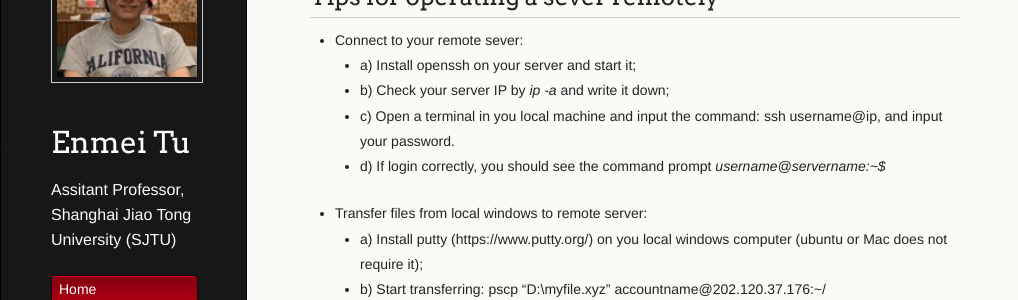
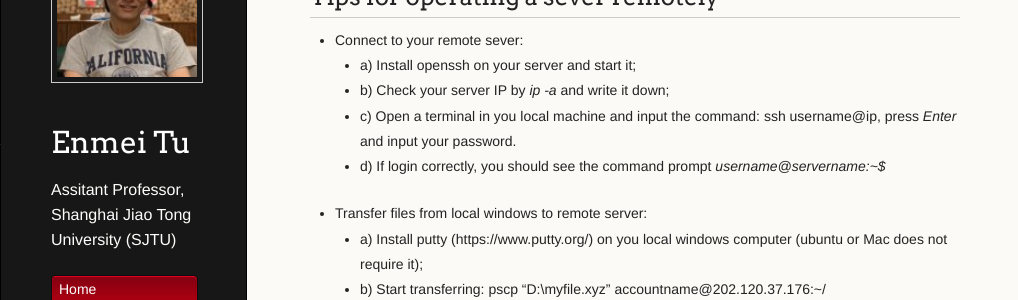
Before and after one commit to hellotem/enmeitu.github.io, a Jekyll site: the page built from resource/linux.md, in a window 1280 px wide and 900 px high, scrolled down 1029 px. Shown: the part 152-452 px from the top of the window, without its empty margins (0-1018 px from the left). Built offline with Jekyll 4.4.1, drawn with Linux system fonts in a browser that asks for light colours; our own code applies the rules of GitHub Pages for plain Markdown files.

Commit message:
Update linux.md

```diff
--- a/resource/linux.md
+++ b/resource/linux.md
@@ -35,7 +35,7 @@ Switching from Windows to Linux, especially to the command terminal in a local o
 * Connect to your remote sever:
   - a) Install openssh on your server and start it;
   - b) Check your server IP by *ip -a* and write it down;
-  - c) Open a terminal in you local machine and input the command: ssh username@ip, and input your password.
+  - c) Open a terminal in you local machine and input the command: ssh username@ip, press _Enter_ and input your password.
   - d) If login correctly, you should see the command prompt _username@servername:~$_
 * Transfer files from local windows to remote server:
   - a) Install putty (https://www.putty.org/) on you local windows computer (ubuntu or Mac does not require it);
```
